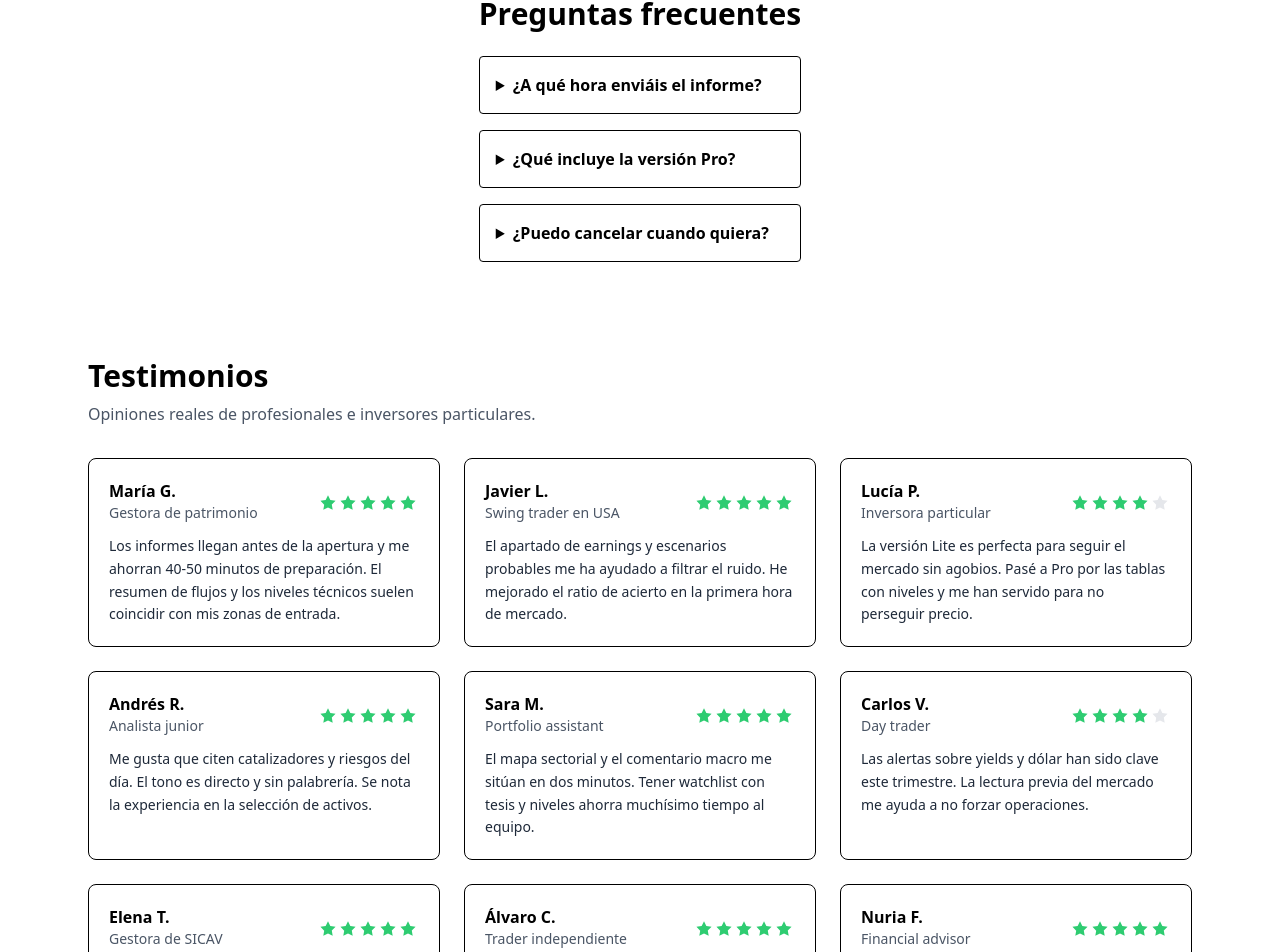
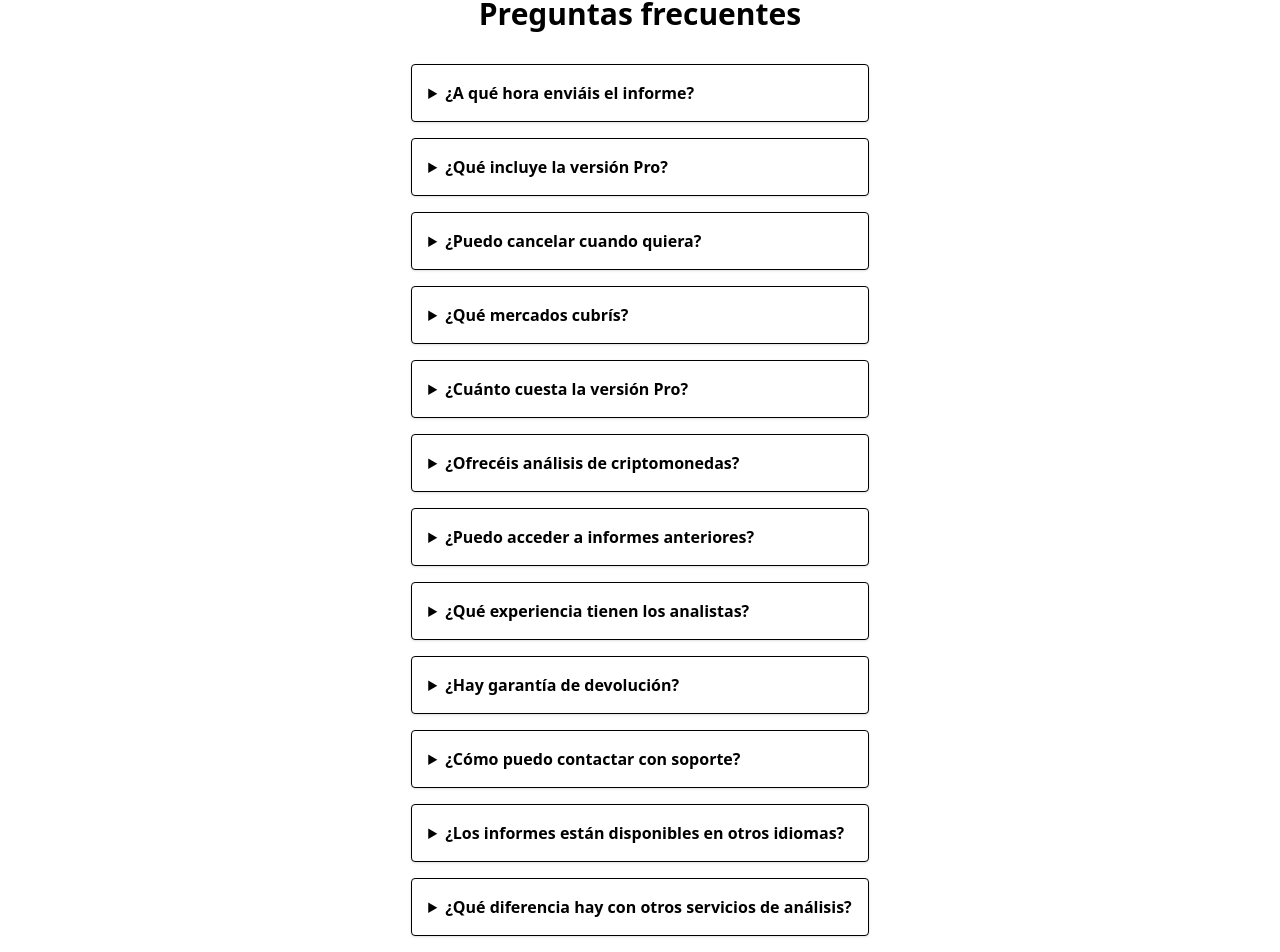
Before and after one commit to rmoral/report_bolsa_web, a Next.js app in the folder earlymarketreports/: page / in a window 1280 px wide. Shown: the part 2117-3069 px from the top of the page. Built offline with nearby package versions, Linux system fonts and the light colour scheme.

Commit message:
feat(faq): expandir FAQs a 12 preguntas con mejor UX y JSON-LD completo

```diff
--- a/earlymarketreports/src/app/page.tsx
+++ b/earlymarketreports/src/app/page.tsx
@@ -139,19 +139,55 @@ export default function Home() {
 
       {/* FAQs con schema.org */}
       <section className="container-page py-12" id="faq">
-        <h2 className="text-2xl sm:text-3xl font-bold text-[--color-primary]">{t("faq_title")}</h2>
-        <div className="mt-6 grid gap-4">
-          <details className="bg-white p-4 rounded border">
-            <summary className="font-semibold">{t("faq_q1")}</summary>
+        <h2 className="text-2xl sm:text-3xl font-bold text-[--color-primary] text-center mb-8">{t("faq_title")}</h2>
+        <div className="mt-6 grid gap-4 max-w-4xl mx-auto">
+          <details className="bg-white p-4 rounded border shadow-sm hover:shadow-md transition-shadow">
+            <summary className="font-semibold cursor-pointer text-[--color-primary] hover:text-[--color-accent] transition-colors">{t("faq_q1")}</summary>
             <p className="mt-2 text-gray-700">{t("faq_a1")}</p>
           </details>
-          <details className="bg-white p-4 rounded border">
-            <summary className="font-semibold">{t("faq_q2")}</summary>
+          <details className="bg-white p-4 rounded border shadow-sm hover:shadow-md transition-shadow">
+            <summary className="font-semibold cursor-pointer text-[--color-primary] hover:text-[--color-accent] transition-colors">{t("faq_q2")}</summary>
             <p className="mt-2 text-gray-700">{t("faq_a2")}</p>
           </details>
-          <details className="bg-white p-4 rounded border">
-            <summary className="font-semibold">{t("faq_q3")}</summary>
+          <details className="bg-white p-4 rounded border shadow-sm hover:shadow-md transition-shadow">
+            <summary className="font-semibold cursor-pointer text-[--color-primary] hover:text-[--color-accent] transition-colors">{t("faq_q3")}</summary>
             <p className="mt-2 text-gray-700">{t("faq_a3")}</p>
+          </details>
+          <details className="bg-white p-4 rounded border shadow-sm hover:shadow-md transition-shadow">
+            <summary className="font-semibold cursor-pointer text-[--color-primary] hover:text-[--color-accent] transition-colors">{t("faq_q4")}</summary>
+            <p className="mt-2 text-gray-700">{t("faq_a4")}</p>
+          </details>
+          <details className="bg-white p-4 rounded border shadow-sm hover:shadow-md transition-shadow">
+            <summary className="font-semibold cursor-pointer text-[--color-primary] hover:text-[--color-accent] transition-colors">{t("faq_q5")}</summary>
+            <p className="mt-2 text-gray-700">{t("faq_a5")}</p>
+          </details>
+          <details className="bg-white p-4 rounded border shadow-sm hover:shadow-md transition-shadow">
+            <summary className="font-semibold cursor-pointer text-[--color-primary] hover:text-[--color-accent] transition-colors">{t("faq_q6")}</summary>
+            <p className="mt-2 text-gray-700">{t("faq_a6")}</p>
+          </details>
+          <details className="bg-white p-4 rounded border shadow-sm hover:shadow-md transition-shadow">
+            <summary className="font-semibold cursor-pointer text-[--color-primary] hover:text-[--color-accent] transition-colors">{t("faq_q7")}</summary>
+            <p className="mt-2 text-gray-700">{t("faq_a7")}</p>
+          </details>
+          <details className="bg-white p-4 rounded border shadow-sm hover:shadow-md transition-shadow">
+            <summary className="font-semibold cursor-pointer text-[--color-primary] hover:text-[--color-accent] transition-colors">{t("faq_q8")}</summary>
+            <p className="mt-2 text-gray-700">{t("faq_a8")}</p>
+          </details>
+          <details className="bg-white p-4 rounded border shadow-sm hover:shadow-md transition-shadow">
+            <summary className="font-semibold cursor-pointer text-[--color-primary] hover:text-[--color-accent] transition-colors">{t("faq_q9")}</summary>
+            <p className="mt-2 text-gray-700">{t("faq_a9")}</p>
+          </details>
+          <details className="bg-white p-4 rounded border shadow-sm hover:shadow-md transition-shadow">
+            <summary className="font-semibold cursor-pointer text-[--color-primary] hover:text-[--color-accent] transition-colors">{t("faq_q10")}</summary>
+            <p className="mt-2 text-gray-700">{t("faq_a10")}</p>
+          </details>
+          <details className="bg-white p-4 rounded border shadow-sm hover:shadow-md transition-shadow">
+            <summary className="font-semibold cursor-pointer text-[--color-primary] hover:text-[--color-accent] transition-colors">{t("faq_q11")}</summary>
+            <p className="mt-2 text-gray-700">{t("faq_a11")}</p>
+          </details>
+          <details className="bg-white p-4 rounded border shadow-sm hover:shadow-md transition-shadow">
+            <summary className="font-semibold cursor-pointer text-[--color-primary] hover:text-[--color-accent] transition-colors">{t("faq_q12")}</summary>
+            <p className="mt-2 text-gray-700">{t("faq_a12")}</p>
           </details>
         </div>
         {/* JSON-LD */}
@@ -164,7 +200,16 @@ export default function Home() {
               mainEntity: [
                 { "@type": "Question", name: t("faq_q1"), acceptedAnswer: { "@type": "Answer", text: t("faq_a1") } },
                 { "@type": "Question", name: t("faq_q2"), acceptedAnswer: { "@type": "Answer", text: t("faq_a2") } },
-                { "@type": "Question", name: t("faq_q3"), acceptedAnswer: { "@type": "Answer", text: t("faq_a3") } }
+                { "@type": "Question", name: t("faq_q3"), acceptedAnswer: { "@type": "Answer", text: t("faq_a3") } },
+                { "@type": "Question", name: t("faq_q4"), acceptedAnswer: { "@type": "Answer", text: t("faq_a4") } },
+                { "@type": "Question", name: t("faq_q5"), acceptedAnswer: { "@type": "Answer", text: t("faq_a5") } },
+                { "@type": "Question", name: t("faq_q6"), acceptedAnswer: { "@type": "Answer", text: t("faq_a6") } },
+                { "@type": "Question", name: t("faq_q7"), acceptedAnswer: { "@type": "Answer", text: t("faq_a7") } },
+                { "@type": "Question", name: t("faq_q8"), acceptedAnswer: { "@type": "Answer", text: t("faq_a8") } },
+                { "@type": "Question", name: t("faq_q9"), acceptedAnswer: { "@type": "Answer", text: t("faq_a9") } },
+                { "@type": "Question", name: t("faq_q10"), acceptedAnswer: { "@type": "Answer", text: t("faq_a10") } },
+                { "@type": "Question", name: t("faq_q11"), acceptedAnswer: { "@type": "Answer", text: t("faq_a11") } },
+                { "@type": "Question", name: t("faq_q12"), acceptedAnswer: { "@type": "Answer", text: t("faq_a12") } }
               ],
             }),
           }}
--- a/earlymarketreports/src/i18n/dictionaries.ts
+++ b/earlymarketreports/src/i18n/dictionaries.ts
@@ -60,6 +60,24 @@ export const dictionaries: Record<Locale, Dict> = {
     faq_a2: "Análisis macro, sectores, earnings del día, niveles técnicos, flujos y watchlist.",
     faq_q3: "¿Puedo cancelar cuando quiera?",
     faq_a3: "Sí, puedes cancelar o cambiar de plan en cualquier momento.",
+    faq_q4: "¿Qué mercados cubrís?",
+    faq_a4: "Nos enfocamos principalmente en el mercado estadounidense (S&P 500, NASDAQ, DOW) con análisis de futuros, forex y commodities.",
+    faq_q5: "¿Cuánto cuesta la versión Pro?",
+    faq_a5: "La versión Pro tiene un precio competitivo que se ajusta al valor que aporta. Contacta con nosotros para conocer las tarifas actuales.",
+    faq_q6: "¿Ofrecéis análisis de criptomonedas?",
+    faq_a6: "Actualmente nos centramos en mercados tradicionales, pero estamos evaluando incluir análisis de cripto en futuras versiones.",
+    faq_q7: "¿Puedo acceder a informes anteriores?",
+    faq_a7: "Los suscriptores Pro tienen acceso al archivo completo de informes históricos desde su fecha de suscripción.",
+    faq_q8: "¿Qué experiencia tienen los analistas?",
+    faq_a8: "Nuestro equipo cuenta con más de 15 años de experiencia en mercados financieros, incluyendo gestores de fondos y traders institucionales.",
+    faq_q9: "¿Hay garantía de devolución?",
+    faq_a9: "Ofrecemos 7 días de garantía de satisfacción. Si no estás conforme, te devolvemos el importe íntegro.",
+    faq_q10: "¿Cómo puedo contactar con soporte?",
+    faq_a10: "Puedes contactarnos por email a través del formulario de contacto o responder directamente a nuestros informes diarios.",
+    faq_q11: "¿Los informes están disponibles en otros idiomas?",
+    faq_a11: "Actualmente ofrecemos los informes en español e inglés. Estamos trabajando en más idiomas para el futuro.",
+    faq_q12: "¿Qué diferencia hay con otros servicios de análisis?",
+    faq_a12: "Nos diferenciamos por nuestro enfoque práctico, análisis accionable y entrega antes de la apertura del mercado.",
 
     footer_terms: "Términos",
     footer_privacy: "Política de privacidad",
@@ -161,6 +179,24 @@ export const dictionaries: Record<Locale, Dict> = {
     faq_a2: "Macro analysis, sectors, earnings of the day, technical levels, flows and watchlist.",
     faq_q3: "Can I cancel anytime?",
     faq_a3: "Yes, you can cancel or switch plans at any time.",
+    faq_q4: "What markets do you cover?",
+    faq_a4: "We focus primarily on US markets (S&P 500, NASDAQ, DOW) with analysis of futures, forex and commodities.",
+    faq_q5: "How much does Pro cost?",
+    faq_a5: "Pro pricing is competitive and reflects the value we provide. Contact us for current rates.",
+    faq_q6: "Do you offer cryptocurrency analysis?",
+    faq_a6: "We currently focus on traditional markets, but we're evaluating including crypto analysis in future versions.",
+    faq_q7: "Can I access previous reports?",
+    faq_a7: "Pro subscribers have access to the complete archive of historical reports from their subscription date.",
+    faq_q8: "What experience do the analysts have?",
+    faq_a8: "Our team has over 15 years of experience in financial markets, including fund managers and institutional traders.",
+    faq_q9: "Is there a money-back guarantee?",
+    faq_a9: "We offer a 7-day satisfaction guarantee. If you're not satisfied, we'll refund the full amount.",
+    faq_q10: "How can I contact support?",
+    faq_a10: "You can reach us by email through the contact form or reply directly to our daily reports.",
+    faq_q11: "Are reports available in other languages?",
+    faq_a11: "We currently offer reports in Spanish and English. We're working on more languages for the future.",
+    faq_q12: "What makes you different from other analysis services?",
+    faq_a12: "We differentiate ourselves through our practical approach, actionable analysis and delivery before market open.",
 
     footer_terms: "Terms",
     footer_privacy: "Privacy policy",
```
